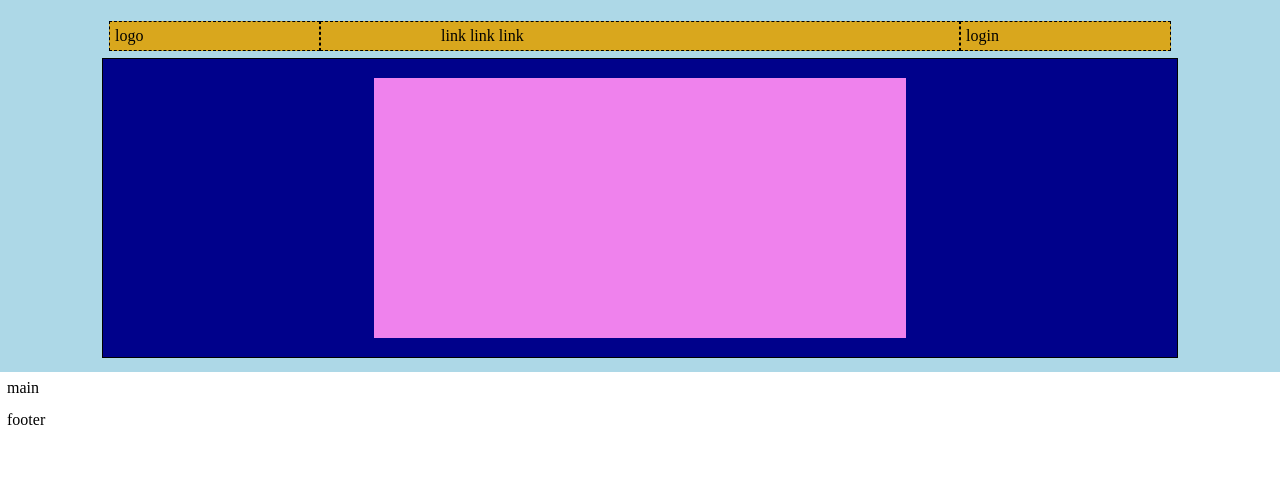
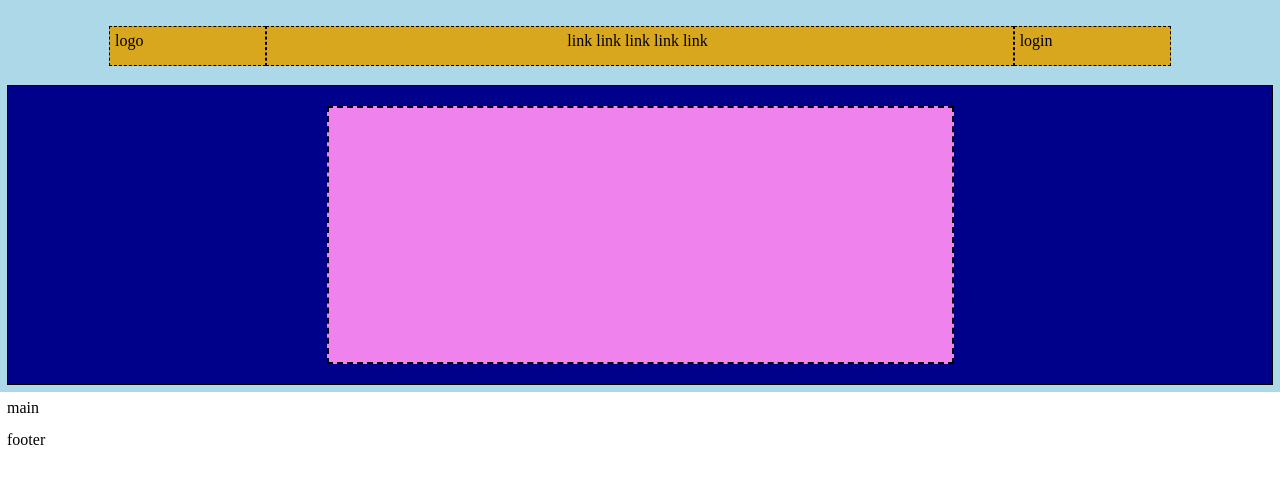
Before and after one commit to MorettiAndrea/html-css-struttura-discord, a plain HTML site: page index.html in a window 1280 px wide. Drawn offline with Linux system fonts and the light colour scheme.

Commit message:
fine header-con errori

```diff
--- a/index.html
+++ b/index.html
@@ -12,13 +12,13 @@
       <div class="container">
         <section class="header-top">
           <div class="box-logo">logo</div>
-          <div class="box-link">link link link</div>
+          <div class="box-link">link link link link link</div>
           <div class="box-login">login</div>
         </section>
-        <section class="header-bottom">
-          <div class="rettangolo-viola"></div>
-        </section>
       </div>
+      <section class="header-bottom">
+        <div class="rettangolo-viola"></div>
+      </section>
     </header>
     <main>main</main>
     <footer>footer</footer>
--- a/style.css
+++ b/style.css
@@ -36,21 +36,21 @@ header {
 header .header-top {
   display: flex;
   justify-content: center;
+  padding-top: 10px;
+  padding-bottom: 10px;
 }
 .header-top > * {
   background-color: #d9a71d;
   border: 1px dashed black;
+  height: 40px;
+  flex: 1 0 0;
 }
 header .header-top .box-logo {
-  flex: 1 0 0;
 }
 header .header-top .box-link {
-  flex: 2 0 0;
-  padding-left: 120px;
-  padding-right: 120px;
-}
-header .header-top .box-login {
-  flex: 1 0 0;
+  padding-top: 5px;
+  padding-left: 300px;
+  padding-right: 300px;
 }
 
 .header-bottom {
@@ -58,13 +58,14 @@ header .header-top .box-login {
   height: 300px;
   display: flex;
   justify-content: center;
-  max-width: 100%;
   border: 1px solid black;
+  padding-top: 20px;
+  padding-bottom: 20px;
 }
 
 .header-bottom .rettangolo-viola {
   background-color: #ef82ed;
   width: 50%;
-  height: 90%;
-  align-self: center;
+  height: 100%;
+  border: 2px dashed black;
 }
```
